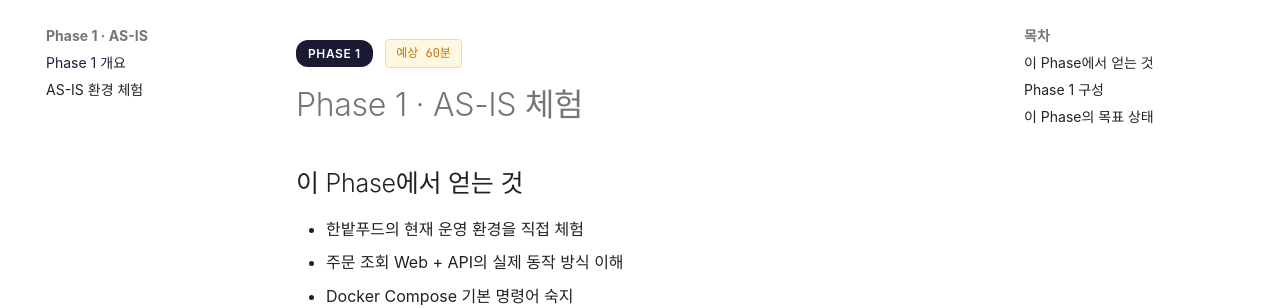
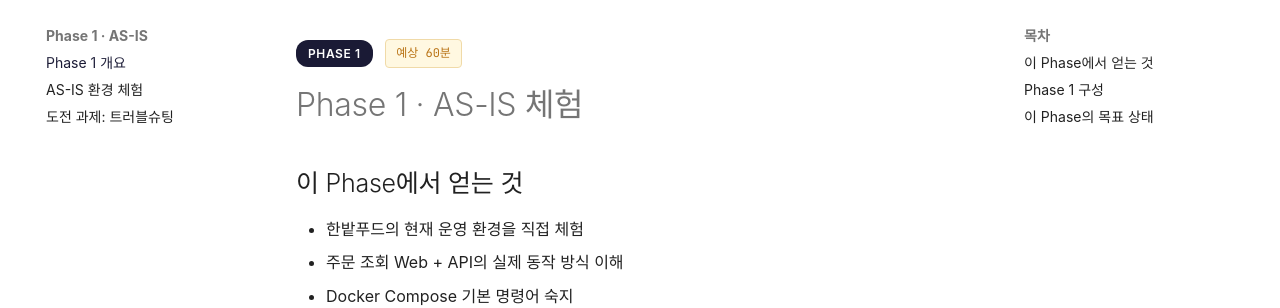
Before and after one commit to skilleat-labs/container-service-labs, an MkDocs documentation site: the page built from docs/phase-1/index.md, in a window 1280 px wide. Shown: the part 123-431 px from the top of the page. Built offline with MkDocs 1.6.1 and Material for MkDocs 9.7.7, drawn with Linux system fonts in a browser that asks for light colours; some web fonts are replaced.

Commit message:
feat: nav에 트러블슈팅 도전 과제 페이지 추가
Co-Authored-By: Claude Sonnet 4.6 <noreply@anthropic.com>

```diff
--- a/mkdocs.yml
+++ b/mkdocs.yml
@@ -99,6 +99,7 @@ nav:
   - 'Phase 1 · AS-IS':
     - Phase 1 개요: phase-1/index.md
     - AS-IS 환경 체험: phase-1/as-is-docker-compose.md
+    - '도전 과제: 트러블슈팅': phase-1/troubleshooting-compose.md
   - 'Phase 2 · 고통 체험':
     - Phase 2 개요: phase-2/index.md
     - '고통 1: 배포 지옥': phase-2/pain-1-deploy-hell.md
```
